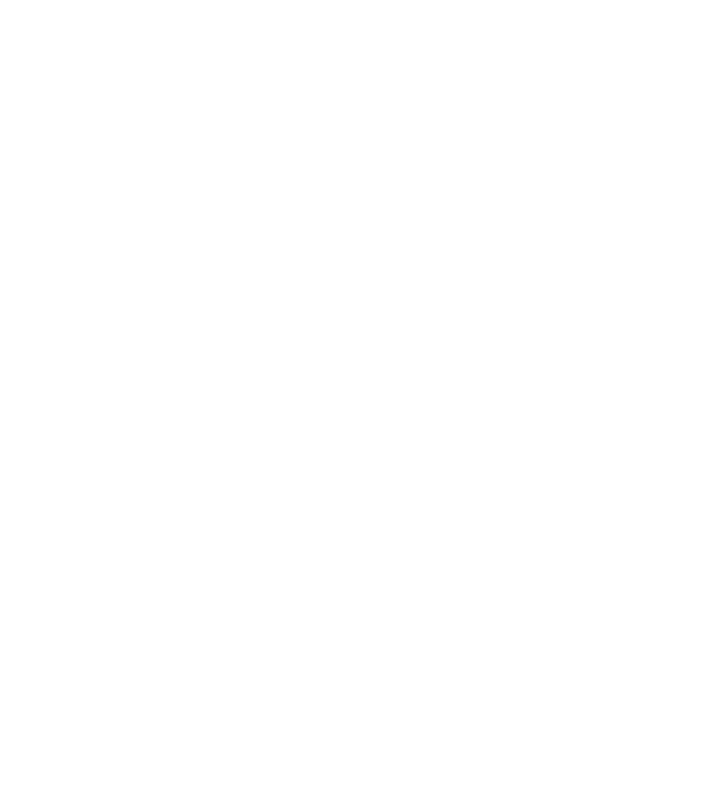
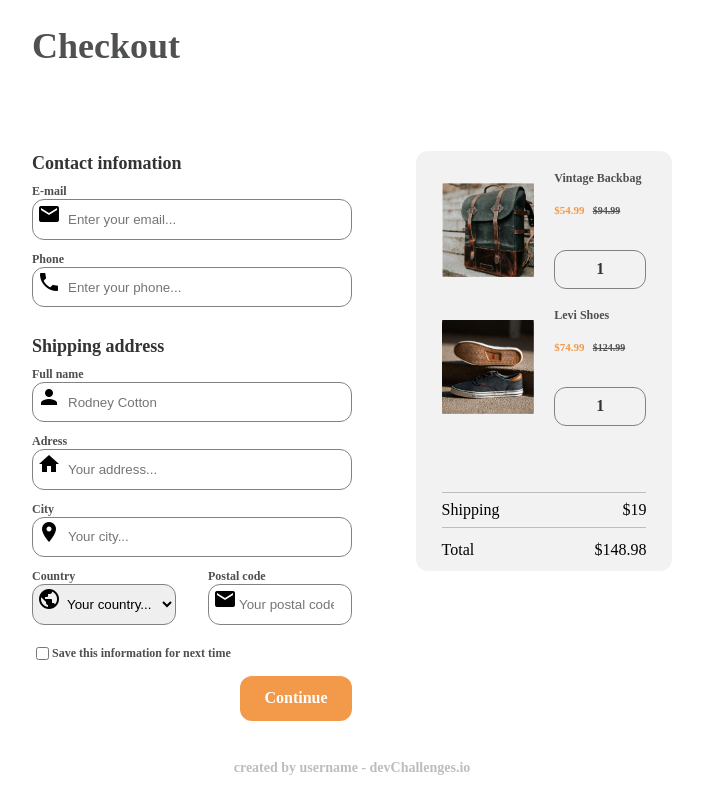
Before and after one commit to Kuroikuma/DevChallengesCheackouPage, a website: page index.html in a window 1280 px wide. Shown: the whole page, without its empty margins (288-991 px from the left). Drawn offline with Linux system fonts and the light colour scheme.

Commit message:
terminado el desafio

```diff
--- a/index.html
+++ b/index.html
@@ -7,16 +7,118 @@
   maximum-scale=5" />
 
     <link rel="icon" href="devchallenges.png" />
-
+    <link href="https://fonts.googleapis.com/icon?family=Material+Icons" rel="stylesheet">
     <link rel="shortcut icon" type="image/x-icon" href="https://devchallenges.io/" />
-
+    <link rel="stylesheet" href="style.css">
     <link href="https://fonts.googleapis.com/css2?family=Poppins:wght@400;500&display=swap" rel="stylesheet" />
 
     <title>Devchallenges</title>
 
 </head>
 
-<body>
+<body class="container">
+    <h1 class="container__title">Checkout</h1>
+    <div class="container__content">
+        <form class="container__content__form" method="post">
+            <div class="container__content__form__contact">
+                <h4>Contact infomation</h4>
+                <div class="container__content__form__contact__item">
+                    <p>E-mail</p>
+                    <span id="icon" class="material-icons">email</span>
+                    <input required placeholder="Enter your email..." type="email">
+                </div>
+                <div class="container__content__form__contact__item">
+                    <p>Phone</p>
+                    <span id="icon" class="material-icons">phone</span>
+                    <input required placeholder="Enter your phone..." type="number">
+                </div>
+            </div>
+            <div class="container__content__form__Shipping">
+                <h4>Shipping address</h4>
+                <div class="container__content__form__Shipping__item">
+                    <p>Full name</p>
+                    <span id="icon" class="material-icons">person</span>
+                    <input required placeholder="Rodney Cotton" type="text">
+                </div>
+                <div class="container__content__form__Shipping__item">
+                    <p>Adress</p>
+                    <span id="icon" class="material-icons">home</span>
+                    <input required placeholder="Your address..." type="text">
+                </div>
+                <div class="container__content__form__Shipping__item">
+                    <p>City</p>
+                    <span id="icon" class="material-icons">places</span>
+                    <input required placeholder="Your city..." type="text">
+                </div>
+                <div class="container__content__form__Shipping__infoCity">
+                    <div class="container__content__form__Shipping__infoCity__item">
+                        <p>Country</p>
+                        <span id="icon" class="material-icons">public</span>
+                        <select id="option" name="coutry">
+                            <option value="0">Your country...</option>
+                            <option value="1">Peru</option>
+                            <option value="2">Argentina</option>
+                            <option value="3">Nicaragua</option>
+                        </select>
+                    </div>
+                    <div class="container__content__form__Shipping__infoCity__item">
+                        <p>Postal code</p>
+                        <span id="icon" class="material-icons grey">mailboxup</span>
+                        <input required placeholder="Your postal code..." type="number" id="postal">
+                    </div>
+                </div>
+                <div class="container__content__form__Shipping__confirm">
+                    <input type="checkbox">
+                    <p>Save this information for next time</p>
+                </div>
+            </div>
+            <div class="container__content__form__button">
+                <input type="submit" value="Continue">
+            </div>
+        </form>
+        <div class="container__content__product">
+            <div class="container__content__product__view">
+                <div class="container__content__product__view__card">
+                    <img class="container__content__product__view__card__image" src="./photo1.png" alt="">
+                    <div class="container__content__product__view__card__info">
+                        <div class="container__content__product__view__card__info__np">
+                            <p>Vintage Backbag</p>
+                            <p id="price">$54.99 &nbsp; <span id="rebaja">$94.99</span></p>
+                        </div>
+                        <div class="container__content__product__view__card__info__au">
+                            <p>1</p>
+                        </div>
+                    </div>
+                </div>
+                <div class="container__content__product__view__card">
+                    <img class="container__content__product__view__card__image" src="./photo2.png" alt="">
+                    <div class="container__content__product__view__card__info">
+                        <div class="container__content__product__view__card__info__np">
+                            <p>Levi Shoes</p>
+                            <p id="price">$74.99 &nbsp; <span id="rebaja">$124.99</span></p>
+                        </div>
+                        <div class="container__content__product__view__card__info__au">
+                            <p>1</p>
+                        </div>
+                    </div>
+                </div>
+            </div>
+            <div class="container__content__product__total">
+                <div class="container__content__product__total__item">
+                    <p>Shipping</p>
+                    <p>$19</p>
+                </div>
+                <div class="container__content__product__total__item">
+                    <p>Total</p>
+                    <p>$148.98</p>
+                </div>
+            </div>
+        </div>
+    </div>
+    </div>
+    <footer class="container__content__footer">
+        <p>created by username - devChallenges.io</p>
+    </footer>
 </body>
 
 </html>
--- /dev/null
+++ b/style.css
@@ -0,0 +1,339 @@
+body,
+h1,
+h2,
+h3,
+h4,
+h5,
+p {
+  margin: 0px;
+}
+h4 {
+  margin-bottom: 10px;
+}
+#icon {
+  position: absolute;
+  transform: translate(5px, 3px);
+}
+#option {
+  padding-left: 30px;
+}
+#postal {
+  padding-left: 30px;
+}
+input {
+  background-color: white;
+  box-sizing: border-box;
+  padding-left: 35px;
+}
+.container {
+  height: 100vh;
+  width: 100vw;
+  margin: 0px;
+  display: flex;
+  flex-direction: column;
+  align-items: center;
+  justify-content: space-around;
+}
+.container__title {
+  height: 10%;
+  width: 50%;
+  align-items: flex-start;
+  font-family: Montserrat;
+  font-style: normal;
+  font-weight: 600;
+  font-size: 36px;
+  line-height: 44px;
+  color: #4e5150;
+  transform: rotate(-0.02deg);
+}
+.container__content {
+  height: 70%;
+  width: 50%;
+  display: flex;
+  justify-content: space-between;
+  align-items: flex-start;
+}
+.container__content__form {
+  height: 100%;
+  width: 50%;
+}
+.container__content__form__contact {
+  height: 30%;
+  width: 100%;
+  margin-bottom: 15px;
+  display: flex;
+  flex-direction: column;
+  justify-content: space-evenly;
+  align-items: flex-start;
+}
+.container__content__form__contact h4 {
+  font-family: Montserrat;
+  font-style: normal;
+  font-weight: 600;
+  font-size: 18px;
+  line-height: 22px;
+  color: #333333;
+  transform: rotate(-0.02deg);
+}
+.container__content__form__contact__item {
+  height: 40%;
+  width: 100%;
+}
+.container__content__form__contact__item p {
+  font-family: Montserrat;
+  font-style: normal;
+  font-weight: 600;
+  font-size: 12px;
+  line-height: 15px;
+  color: #4f4f4f;
+  transform: rotate(-0.02deg);
+}
+.container__content__form__contact__item input {
+  height: 60%;
+  width: 100%;
+  border: 1px solid #828282;
+  border-radius: 12px;
+  outline: none;
+}
+.container__content__form__Shipping {
+  height: 60%;
+  width: 100%;
+  display: flex;
+  flex-direction: column;
+  justify-content: space-evenly;
+  align-items: flex-start;
+}
+.container__content__form__Shipping h4 {
+  font-family: Montserrat;
+  font-style: normal;
+  font-weight: 600;
+  font-size: 18px;
+  line-height: 22px;
+  color: #333333;
+  transform: rotate(-0.02deg);
+}
+.container__content__form__Shipping__item {
+  height: 20%;
+  width: 100%;
+}
+.container__content__form__Shipping__item input {
+  height: 60%;
+  width: 100%;
+  border: 1px solid #828282;
+  border-radius: 12px;
+  outline: none;
+}
+.container__content__form__Shipping__confirm {
+  height: 10%;
+  width: 100%;
+  display: flex;
+  align-items: center;
+}
+.container__content__form__Shipping__confirm p {
+  font-family: Montserrat;
+  font-style: normal;
+  font-weight: 600;
+  font-size: 12px;
+  line-height: 15px;
+  color: #4f4f4f;
+  transform: rotate(-0.02deg);
+}
+.container__content__form__Shipping__infoCity {
+  height: 20%;
+  width: 100%;
+  display: flex;
+  justify-content: space-between;
+  align-items: center;
+}
+.container__content__form__Shipping__infoCity__item {
+  height: 100%;
+  width: 45%;
+}
+.container__content__form__Shipping__item p {
+  font-family: Montserrat;
+  font-style: normal;
+  font-weight: 600;
+  font-size: 12px;
+  line-height: 15px;
+  color: #4f4f4f;
+  transform: rotate(-0.02deg);
+}
+.container__content__form__Shipping__infoCity__item input {
+  height: 60%;
+  width: 100%;
+  border: 1px solid #828282;
+  border-radius: 12px;
+}
+.container__content__form__Shipping__infoCity__item p {
+  font-family: Montserrat;
+  font-style: normal;
+  font-weight: 600;
+  font-size: 12px;
+  line-height: 15px;
+  color: #4f4f4f;
+  transform: rotate(-0.02deg);
+}
+.container__content__form__Shipping__infoCity__item select {
+  height: 60%;
+  width: 100%;
+  border: 1px solid #828282;
+  border-radius: 12px;
+}
+.container__content__form__button {
+  height: 10%;
+  display: flex;
+  justify-content: end;
+  align-items: center;
+  width: 100%;
+}
+.container__content__form__button input {
+  height: 80%;
+  width: 35%;
+  background: #f2994a;
+  border: none;
+  border-radius: 12px;
+  text-align: center;
+  padding: 0px;
+  font-family: Montserrat;
+  font-style: normal;
+  font-weight: 600;
+  font-size: 16px;
+  line-height: 20px;
+  color: #ffffff;
+}
+.container__content__product {
+  height: 75%;
+  width: 40%;
+  display: flex;
+  flex-direction: column;
+  justify-content: space-between;
+  align-items: center;
+  background: #f2f2f2;
+  border-radius: 12px;
+}
+.container__content__product__view {
+  height: 70%;
+  width: 80%;
+  display: flex;
+  flex-direction: column;
+  justify-content: space-evenly;
+  align-items: center;
+}
+.container__content__product__view__card {
+  height: 40%;
+  width: 100%;
+  display: flex;
+  justify-content: space-between;
+}
+.container__content__product__view__card__image {
+  height: 100%;
+  width: 45%;
+  border-radius: 15px;
+  object-fit: contain;
+}
+.container__content__product__view__card__info {
+  height: 100%;
+  width: 45%;
+  display: flex;
+  flex-direction: column;
+  justify-content: space-between;
+  align-items: flex-start;
+}
+.container__content__product__view__card__info__np {
+  height: 38%;
+  width: 100%;
+  display: flex;
+  flex-direction: column;
+  justify-content: space-between;
+  align-items: flex-start;
+  font-family: Montserrat;
+  font-style: normal;
+  font-weight: 600;
+  font-size: 12px;
+  color: #4e5150;
+}
+#price {
+  font-size: 11px;
+  color: #f2994a;
+}
+#rebaja {
+  text-decoration-line: line-through;
+  font-size: 10px;
+  color: #4e5150;
+}
+.container__content__product__view__card__info__au {
+  height: 33%;
+  width: 100%;
+  display: flex;
+  justify-content: space-evenly;
+  align-items: center;
+  border: 1px solid #828282;
+  box-sizing: border-box;
+  border-radius: 12px;
+  font-family: Montserrat;
+  font-style: normal;
+  font-weight: 600;
+  font-size: 16px;
+  line-height: 20px;
+  color: #333333;
+}
+.container__content__product__total {
+  height: 20%;
+  width: 80%;
+  display: flex;
+  flex-direction: column;
+  justify-content: space-evenly;
+  align-items: center;
+}
+.container__content__product__total__item {
+  height: 40%;
+  width: 100%;
+  display: flex;
+  justify-content: space-between;
+  align-items: center;
+}
+.container__content__product__total__item:first-of-type {
+  border-top: 1px solid #bdbdbd;
+  border-bottom: 1px solid #bdbdbd;
+}
+.container__content__footer p {
+  font-family: Montserrat;
+  font-style: normal;
+  font-weight: 600;
+  font-size: 14px;
+  line-height: 17px;
+  text-align: center;
+  color: #bdbdbd;
+}
+@media screen and (max-width: 375px) {
+  .container {
+    height: auto;
+    justify-content: flex-start;
+  }
+  .container__title {
+    width: 90%;
+    height: 7vh;
+    margin: 10px;
+  }
+  .container__content {
+    height: 140vh;
+    width: 90%;
+    flex-direction: column;
+  }
+  .container__content__product {
+    height: 50%;
+    width: 100%;
+  }
+  .container__content__form {
+    order: 2;
+    height: 100%;
+    width: 100%;
+  }
+  .container__content__footer p {
+    margin-top: 40px;
+  }
+  #icon {
+    position: absolute;
+    transform: translate(5px, 13px);
+  }
+}
```
Also changed, not shown: package.json (added, +24 -0 lines), 2 other files.
